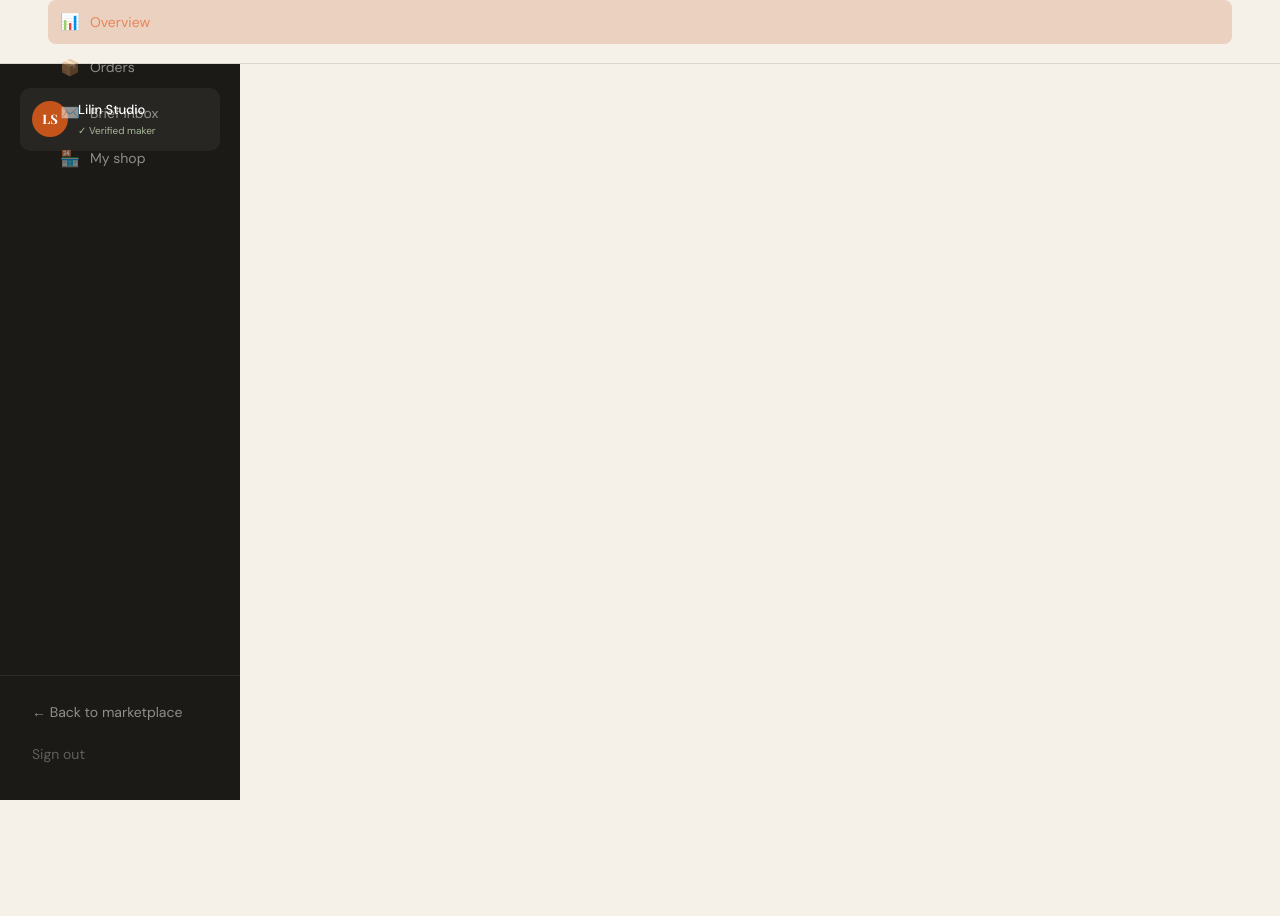
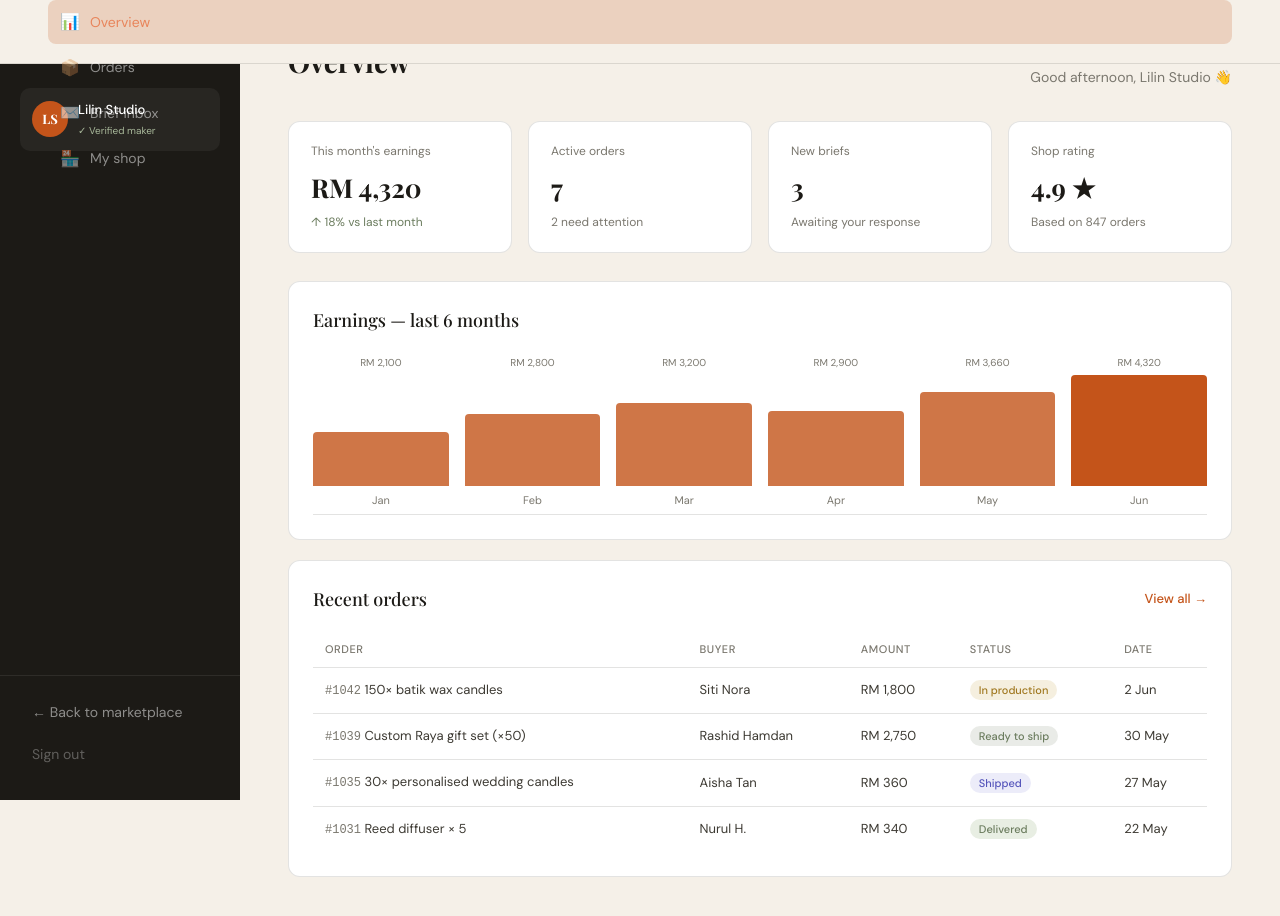
Before and after one commit to wongcarmennn/Buatan, a React (Vite) app in the folder buatan-app/: page /dashboard in a window 1280 px wide. Shown: the top 916 px of the page. Built offline with nearby package versions, Linux system fonts and the light colour scheme; no server answers; a web font is replaced by a local one.

Commit message:
fix: dashboard layout - use fixed sidebar with margin-left on main

```diff
--- a/buatan-app/src/index.css
+++ b/buatan-app/src/index.css
@@ -2011,8 +2011,7 @@
    ============================================ */
 
 .dash-shell {
-  display: grid;
-  grid-template-columns: 240px 1fr;
+  display: block;
   min-height: 100vh;
   background: var(--cream);
 }
```
